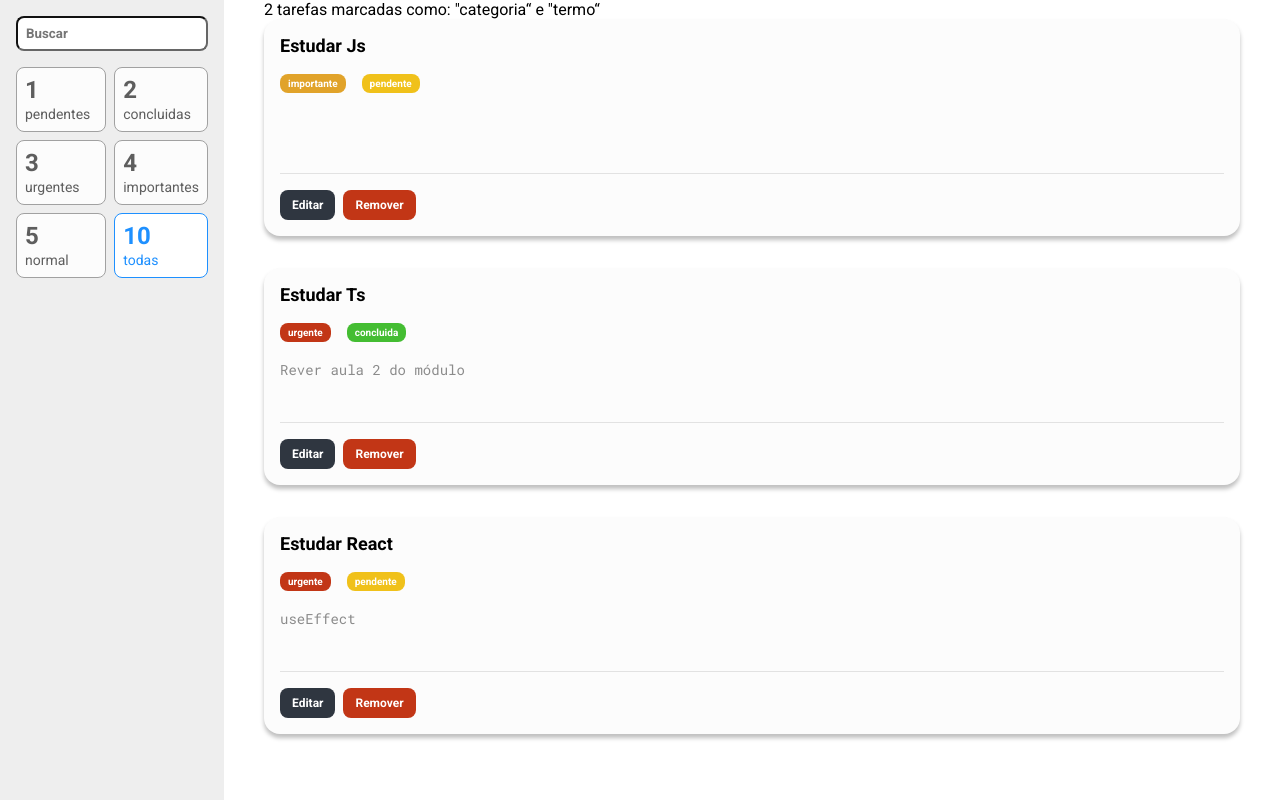
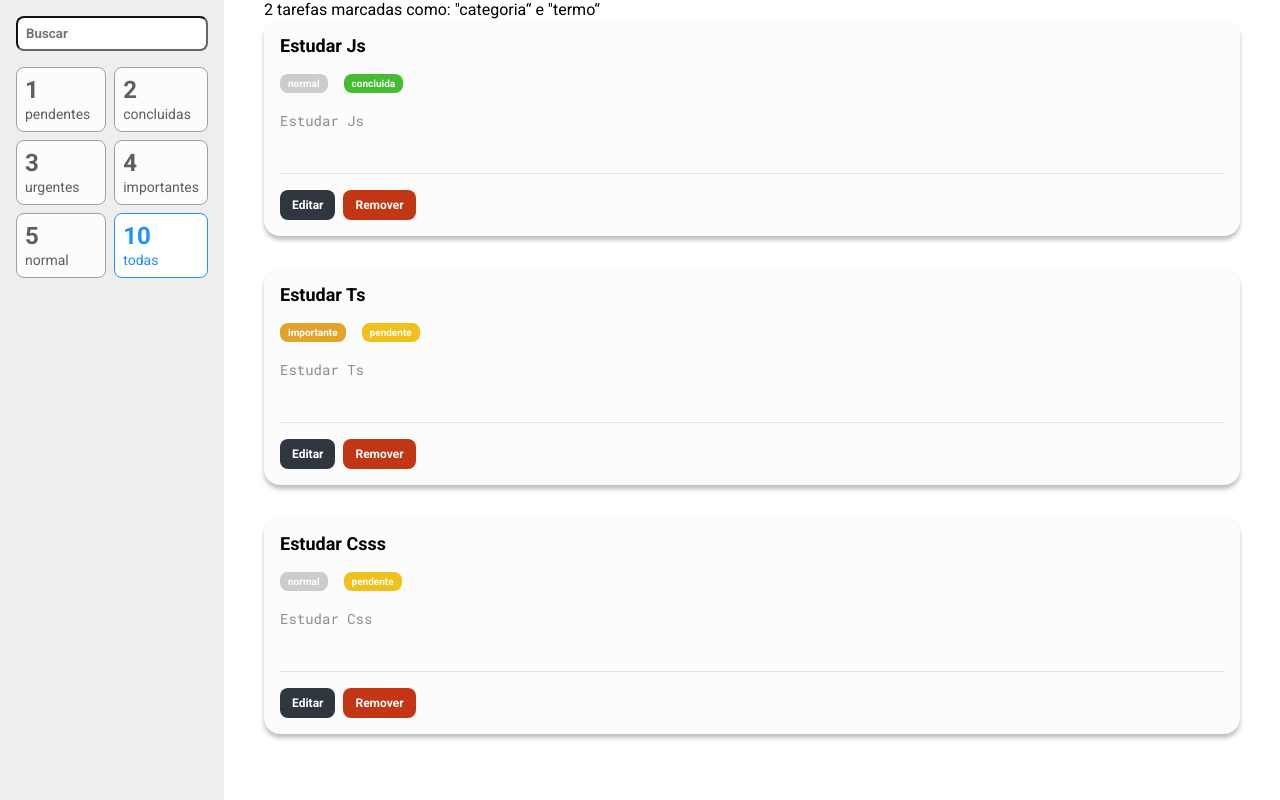
Before and after one commit to JoaoColaresM/Projeto05_pt2_M32, a React (Create React App) app: page / in a window 1280 px wide. Built offline with nearby package versions, Linux system fonts and the light colour scheme.

Commit message:
projeto_05_pt02_aula01

```diff
--- a/src/componentes/tarefas/index.tsx
+++ b/src/componentes/tarefas/index.tsx
@@ -1,34 +1,41 @@
 import { useState } from 'react'
+import { useDispatch } from 'react-redux'
+
 import * as S from './styles'
 
 import * as enums from '../../utils/enums/Tarefa'
 
-type Props = {
-  titulo: string
-  prioridade: enums.Prioridade
-  status: enums.Status
-  descricao: string
-}
+import {remover } from '../../store/reducers/tarefas'
+import TarefaClass from '../../models/Tarefas'
 
-const Tarefa = ({descricao, prioridade, status, titulo} : Props) => {
+type Props = TarefaClass
+
+const Tarefa = ({descricao, prioridade, status, titulo, id} : Props) => {
+  const dispatch = useDispatch()
   const [estaEditando, setEstaEditando] = useState(false)
 
   return (
     <S.Card>
       <S.Titulo>{titulo}</S.Titulo>
-      <S.Tag parametro='prioridade' prioridade = {prioridade}>{prioridade}</S.Tag>
-      <S.Tag parametro='status' status = {status}>{status}</S.Tag>
+      <S.Tag parametro='prioridade' prioridade = {prioridade}>
+        {prioridade}
+      </S.Tag>
+      <S.Tag parametro='status' status = {status}>
+        {status}
+      </S.Tag>
       <S.Descricao value={descricao} />
       <S.BarraAcoes>
         {estaEditando ? (
           <>
               <S.BotaoSalvar>Salvar</S.BotaoSalvar>
-              <S.BotaoCancelarRemover onClick={() => setEstaEditando(false)}>Cancelar</S.BotaoCancelarRemover>
+              <S.BotaoCancelarRemover onClick={() => setEstaEditando(false)}>
+                Cancelar
+              </S.BotaoCancelarRemover>
           </>
         ) : (
           <>
           <S.Botao onClick={() => setEstaEditando(true)}>Editar</S.Botao>
-          <S.BotaoCancelarRemover>Remover</S.BotaoCancelarRemover>
+          <S.BotaoCancelarRemover onClick={() => dispatch(remover(id))}>Remover</S.BotaoCancelarRemover>
           </>
         )}
       </S.BarraAcoes>
--- a/src/containers/ListaDeTarefas/index.tsx
+++ b/src/containers/ListaDeTarefas/index.tsx
@@ -7,15 +7,16 @@ import { RootReducer } from "../../store"
 
 
 const ListaDeTarefas = () => {
-  const {tarefas} = useSelector((state: RootReducer) => state)
+  const {itens} = useSelector((state: RootReducer) => state.tarefas)
 
   return (
     <Container>
     <p>2 tarefas marcadas como: &quot;categoria&ldquo; e &quot;termo&ldquo;</p>
     <ul>
-      {tarefas.map((t) => (
+      {itens.map((t) => (
         <li key = {t.titulo}>
           <Tarefa
+            id = {t.id}
             titulo = {t.titulo}
             descricao = {t.descricao}
             prioridade = {t.prioridade}
--- a/src/store/reducers/tarefas.ts
+++ b/src/store/reducers/tarefas.ts
@@ -2,34 +2,42 @@ import {createSlice, PayloadAction} from '@reduxjs/toolkit'
 import Tarefa from '../../models/Tarefas'
 import * as enums from '../../utils/enums/Tarefa'
 
+type TarefasState = {
+  itens: Tarefa[]
+}
+
+const initialState: TarefasState = {
+  itens: [
+    {
+      id: 1,
+      titulo: 'Estudar Js',
+      descricao: 'Estudar Js',
+      prioridade: enums.Prioridade.NORMAL,
+      status: enums.Status.CONCLUIDA,
+    },
+    {
+      id: 2,
+      titulo: 'Estudar Ts',
+      descricao: 'Estudar Ts',
+      prioridade: enums.Prioridade.IMPORTANTE,
+      status: enums.Status.PENDENTE,
+    },
+    {
+      id: 3,
+      titulo: 'Estudar Csss',
+      descricao: 'Estudar Css',
+      prioridade: enums.Prioridade.NORMAL,
+      status: enums.Status.PENDENTE,
+    }
+  ]
+}
+
 const tarefasSlice = createSlice({
   name: 'tarefas',
-  initialState: [
-    new Tarefa(
-      'Estudar Js',
-      enums.Prioridade.IMPORTANTE,
-      enums.Status.PENDENTE,
-      '',
-      1
-    ),
-    new Tarefa(
-      'Estudar Ts',
-      enums.Prioridade.URGENTE,
-      enums.Status.CONCLUIDA,
-      'Rever aula 2 do módulo',
-      2
-    ),
-    new Tarefa(
-      'Estudar React',
-      enums.Prioridade.URGENTE,
-      enums.Status.PENDENTE,
-      'useEffect',
-      3
-    )
-  ],
+  initialState,
   reducers: {
     remover: (state, action: PayloadAction<number>) => {
-      state = state.filter(tarefa => tarefa.id !== action.payload)
+      state.itens = state.itens.filter(tarefa => tarefa.id !== action.payload)
     }
   }
 })
```
